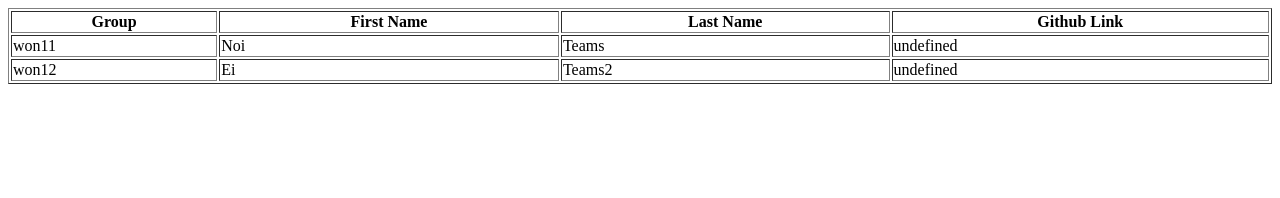
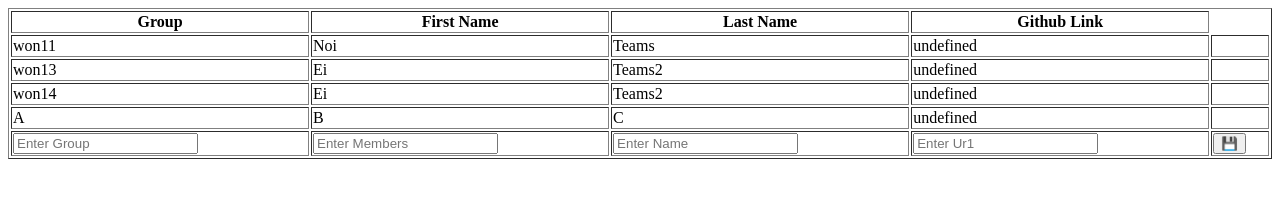
Before and after one commit to giuliamenisa/team-networking, a plain HTML site: page index.html in a window 1280 px wide. Drawn offline with Linux system fonts and the light colour scheme.

Commit message:
Prepeare form to submit new team

```diff
--- a/index.html
+++ b/index.html
@@ -7,6 +7,7 @@
     <link rel="stylesheet" href="style.css" />
   </head>
   <body>
+    <form action="secretariat" method="Get">
       <table border="1" id="teams">
         <thead>
           <tr>
@@ -17,7 +18,45 @@
           </tr>
         </thead>
         <tbody></tbody>
+        <tfoot>
+          <tr>
+            <td>
+              <input
+                type="text"
+                placeholder="Enter Group"
+                name="promotion"
+                id="promotion"
+                required
+              />
+            </td>
+            <td>
+              <input
+                type="text"
+                placeholder="Enter Members"
+                name="members"
+                id="nambers"
+                required
+              />
+            </td>
+            <td>
+              <input
+                type="text"
+                placeholder="Enter Name"
+                name="name"
+                id="name"
+                required
+              />
+            </td>
+            <td>
+              <input type="text" placeholder="Enter Ur1" name="Ur1" id="Ur1" />
+            </td>
+            <td>
+              <button type="submit">💾</button>
+            </td>
+          </tr>
+        </tfoot>
       </table>
+    </form>
     <script src="index.js"></script>
   </body>
 </html>
--- a/index.js
+++ b/index.js
@@ -12,6 +12,7 @@ function displayTeams(teams) {
            <td>${team.members}</td>
            <td>${team.name}</td>
            <td>${team.github}</td>
+           <td></td>
        </tr>`
   );
   document.querySelector("#teams tbody").innerHTML = teamsHTML.join("");
--- a/teams.json
+++ b/teams.json
@@ -6,9 +6,21 @@
     "url": "Github"
   },
   {
-    "promotion": "won12",
+    "promotion": "won13",
     "members": "Ei",
     "name": "Teams2",
     "url": "Github2"
+  },
+  {
+    "promotion": "won14",
+    "members": "Ei",
+    "name": "Teams2",
+    "url": "Github2"
+  },
+  {
+    "promotion": "A",
+    "members": "B",
+    "name": "C",
+    "url": "D"
   }
 ]
```
Lines whose indentation alone changed are shown as unchanged.
